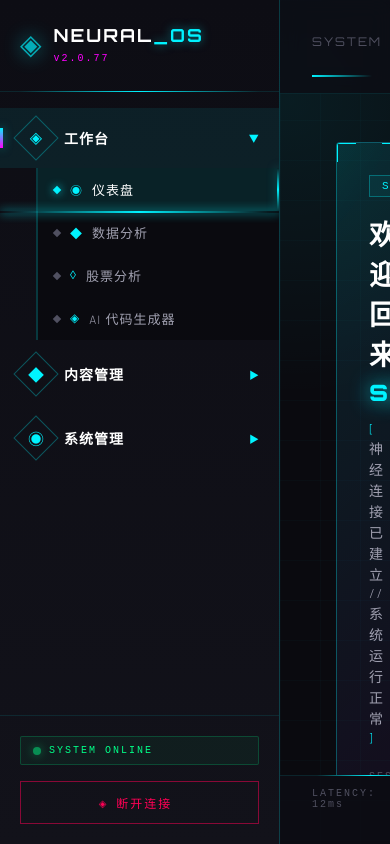
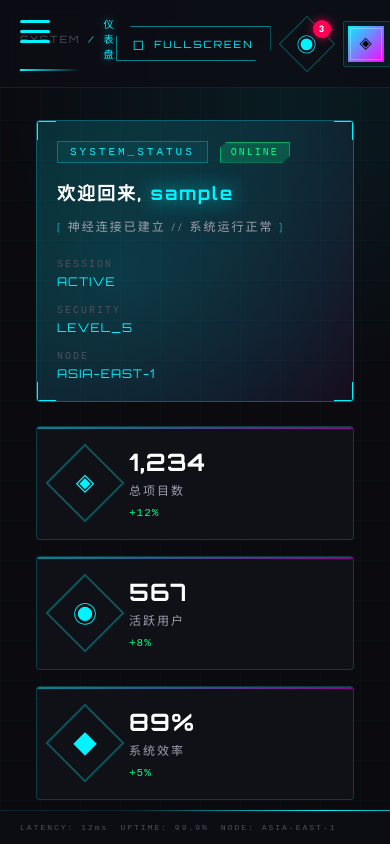
Before and after one commit to yus252496-png/vue-webpage-index, a Vue app: page /dashboard in a window 390 px wide. Built offline with nearby package versions, Linux system fonts and the light colour scheme; sample sign-in values are in the browser's storage.

Commit message:
Add files via upload

```diff
--- a/src/components/MainLayout.vue
+++ b/src/components/MainLayout.vue
@@ -1,5 +1,14 @@
 <template>
-  <div class="main-layout" :class="{ 'fullscreen-mode': isFullscreen }">
+  <div class="main-layout" :class="{ 'fullscreen-mode': isFullscreen, 'mobile-menu-open': isMobileMenuOpen }">
+    <!-- 移动端菜单按钮 -->
+    <div class="mobile-menu-btn" @click="toggleMobileMenu" v-if="!isFullscreen">
+      <div class="menu-icon" :class="{ 'open': isMobileMenuOpen }">
+        <span></span>
+        <span></span>
+        <span></span>
+      </div>
+    </div>
+
     <!-- 左侧导航 -->
     <aside class="cyber-sidebar" v-if="!isFullscreen">
       <!-- 扫描线效果 -->
@@ -156,9 +165,14 @@ export default {
   },
   setup() {
     const isFullscreen = ref(false)
+    const isMobileMenuOpen = ref(false)
 
     const toggleFullscreen = () => {
       isFullscreen.value = !isFullscreen.value
+    }
+
+    const toggleMobileMenu = () => {
+      isMobileMenuOpen.value = !isMobileMenuOpen.value
     }
 
     const handleKeydown = (e) => {
@@ -180,7 +194,9 @@ export default {
 
     return {
       isFullscreen,
-      toggleFullscreen
+      toggleFullscreen,
+      isMobileMenuOpen,
+      toggleMobileMenu
     }
   },
   data() {
@@ -875,4 +891,135 @@ export default {
 .fullscreen-mode .content-footer {
   display: none;
 }
+
+/* 移动端菜单按钮 */
+.mobile-menu-btn {
+  display: none;
+  position: fixed;
+  top: 20px;
+  left: 20px;
+  z-index: 1000;
+  cursor: pointer;
+}
+
+.menu-icon {
+  width: 30px;
+  height: 24px;
+  position: relative;
+  cursor: pointer;
+}
+
+.menu-icon span {
+  display: block;
+  position: absolute;
+  height: 3px;
+  width: 100%;
+  background: #00f3ff;
+  border-radius: 3px;
+  opacity: 1;
+  left: 0;
+  transition: all 0.3s ease;
+}
+
+.menu-icon span:nth-child(1) {
+  top: 0px;
+}
+
+.menu-icon span:nth-child(2) {
+  top: 10px;
+}
+
+.menu-icon span:nth-child(3) {
+  top: 20px;
+}
+
+.menu-icon.open span:nth-child(1) {
+  top: 10px;
+  transform: rotate(135deg);
+}
+
+.menu-icon.open span:nth-child(2) {
+  opacity: 0;
+  left: -60px;
+}
+
+.menu-icon.open span:nth-child(3) {
+  top: 10px;
+  transform: rotate(-135deg);
+}
+
+/* 移动端适配 */
+@media (max-width: 768px) {
+  .mobile-menu-btn {
+    display: block;
+  }
+
+  .cyber-sidebar {
+    position: fixed;
+    top: 0;
+    left: -280px;
+    height: 100vh;
+    z-index: 999;
+    transition: left 0.3s ease;
+  }
+
+  .mobile-menu-open .cyber-sidebar {
+    left: 0;
+  }
+
+  .cyber-content {
+    width: 100%;
+  }
+
+  .cyber-header {
+    padding: 16px 20px;
+  }
+
+  .header-right {
+    gap: 16px;
+  }
+
+  .content-body {
+    padding: 16px 20px;
+  }
+
+  .cyber-user-dropdown {
+    padding: 4px 12px 4px 4px;
+  }
+
+  .user-info {
+    display: none;
+  }
+
+  .breadcrumb {
+    font-size: 10px;
+  }
+
+  .content-footer {
+    padding: 12px 20px;
+  }
+
+  .footer-data {
+    gap: 12px;
+  }
+
+  .footer-data span {
+    font-size: 8px;
+  }
+}
+
+/* 平板适配 */
+@media (min-width: 769px) and (max-width: 1024px) {
+  .cyber-sidebar {
+    width: 240px;
+  }
+
+  .content-body {
+    padding: 20px 24px;
+  }
+
+  .cyber-header {
+    padding: 16px 24px;
+  }
+}
 </style>
--- a/src/views/ContentList.vue
+++ b/src/views/ContentList.vue
@@ -807,16 +807,54 @@ export default {
   .filter-grid {
     grid-template-columns: repeat(2, 1fr);
   }
+
+  .cyber-content-list {
+    padding: 20px;
+  }
 }
 
 @media (max-width: 768px) {
+  .cyber-content-list {
+    padding: 16px;
+  }
+
+  .cyber-filter-section,
+  .cyber-data-section {
+    padding: 20px;
+  }
+
   .filter-grid {
     grid-template-columns: 1fr;
+    gap: 16px;
+  }
+
+  .filter-actions {
+    flex-direction: column;
+    gap: 8px;
+  }
+
+  .cyber-btn {
+    width: 100%;
+    justify-content: center;
   }
 
   .section-toolbar {
     flex-direction: column;
     gap: 16px;
+    align-items: stretch;
+  }
+
+  .toolbar-right {
+    justify-content: center;
+  }
+
+  .cyber-table-container {
+    overflow-x: auto;
+    -webkit-overflow-scrolling: touch;
+  }
+
+  .cyber-table {
+    min-width: 600px;
   }
 
   .cyber-table th,
@@ -824,5 +862,91 @@ export default {
     padding: 12px 8px;
     font-size: 12px;
   }
+
+  .cyber-pagination {
+    gap: 16px;
+  }
+
+  .page-btn {
+    width: 36px;
+    height: 36px;
+  }
+
+  .page-info {
+    font-size: 14px;
+  }
+}
+
+@media (max-width: 480px) {
+  .cyber-content-list {
+    padding: 12px;
+  }
+
+  .cyber-filter-section,
+  .cyber-data-section {
+    padding: 16px;
+  }
+
+  .header-text {
+    font-size: 12px;
+  }
+
+  .cyber-select,
+  .cyber-search-input {
+    padding: 10px 12px;
+    font-size: 13px;
+  }
+
+  .cyber-btn {
+    padding: 8px 16px;
+    font-size: 11px;
+  }
+
+  .data-count {
+    flex-direction: column;
+    align-items: flex-start;
+    gap: 4px;
+  }
+
+  .count-label {
+    font-size: 10px;
+  }
+
+  .count-value {
+    font-size: 14px;
+  }
+
+  .cyber-table th,
+  .cyber-table td {
+    padding: 10px 6px;
+    font-size: 11px;
+  }
+
+  .cyber-action-icon {
+    width: 28px;
+    height: 28px;
+  }
+
+  .type-tag,
+  .cyber-status-badge {
+    padding: 2px 8px;
+    font-size: 10px;
+  }
+
+  .cyber-empty-state {
+    padding: 40px 16px;
+  }
+
+  .empty-icon {
+    font-size: 36px;
+  }
+
+  .cyber-empty-state p {
+    font-size: 13px;
+  }
+
+  .empty-hint {
+    font-size: 9px;
+  }
 }
 </style>
--- a/src/views/Dashboard.vue
+++ b/src/views/Dashboard.vue
@@ -792,20 +792,98 @@ export default {
   .stats-grid {
     grid-template-columns: repeat(2, 1fr);
   }
+
+  .welcome-section {
+    padding: 24px;
+  }
+
+  .welcome-title {
+    font-size: 24px;
+  }
 }
 
 @media (max-width: 768px) {
-  .stats-grid {
-    grid-template-columns: 1fr;
+  .cyber-dashboard {
+    padding: 16px;
   }
 
-  .dashboard-grid {
-    grid-template-columns: 1fr;
+  .welcome-section {
+    padding: 20px;
+    margin-bottom: 24px;
+  }
+
+  .welcome-title {
+    font-size: 20px;
+  }
+
+  .welcome-subtitle {
+    font-size: 12px;
   }
 
   .welcome-stats {
     flex-direction: column;
     gap: 16px;
   }
+
+  .stats-grid {
+    grid-template-columns: 1fr;
+    gap: 16px;
+    margin-bottom: 24px;
+  }
+
+  .dashboard-grid {
+    grid-template-columns: 1fr;
+    gap: 16px;
+  }
+
+  .cyber-panel {
+    padding: 20px;
+  }
+
+  .action-grid {
+    grid-template-columns: 1fr;
+  }
+
+  .activity-item {
+    flex-direction: column;
+    align-items: flex-start;
+    gap: 8px;
+  }
+
+  .activity-time {
+    min-width: auto;
+  }
+
+  .activity-content {
+    margin-left: 0;
+  }
+}
+
+@media (max-width: 480px) {
+  .welcome-title {
+    font-size: 18px;
+  }
+
+  .stat-value-large {
+    font-size: 24px;
+  }
+
+  .cyber-stat-card {
+    padding: 20px;
+  }
+
+  .cyber-action-btn {
+    padding: 16px;
+  }
+
+  .status-item {
+    flex-direction: column;
+    align-items: flex-start;
+    gap: 8px;
+  }
+
+  .status-percent {
+    align-self: flex-end;
+  }
 }
 </style>
```
